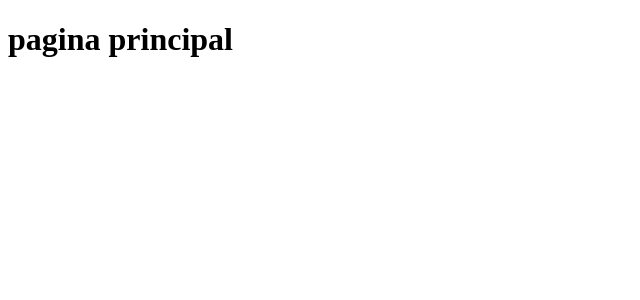
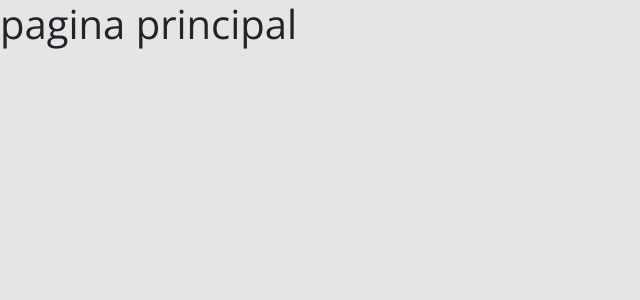
Before and after one commit to ViniciusTechnology/dsmoviefull, a React (Create React App) app in the folder frontend/: page / in a window 1280 px wide. Shown: the top 300 px of the page, without its empty margins (0-640 px from the left). Built offline with nearby package versions, Linux system fonts and the light colour scheme.

Commit message:
bootstrap

```diff
--- a/frontend/package.json
+++ b/frontend/package.json
@@ -10,6 +10,7 @@
     "@types/node": "^16.7.13",
     "@types/react": "^18.0.0",
     "@types/react-dom": "^18.0.0",
+    "bootstrap": "5.1.3",
     "react": "^18.1.0",
     "react-dom": "^18.1.0",
     "react-scripts": "5.0.1",
--- a/frontend/src/App.tsx
+++ b/frontend/src/App.tsx
@@ -1,3 +1,6 @@
+import 'bootstrap/dist/css/bootstrap.css';
+import './index.css';
+
 function App() {
   return (
     <h1>pagina principal</h1>
--- /dev/null
+++ b/frontend/src/index.css
@@ -0,0 +1,19 @@
+@import url('https://fonts.googleapis.com/css2?family=Open+Sans:wght@400;700&display=swap');
+
+:root {
+  --color-primary: #4D41C0;
+}
+
+* {
+    box-sizing: border-box;
+    font-family: 'Open Sans', sans-serif;
+}
+
+html, body {
+    background-color: #E5E5E5;
+}
+
+a, a:hover {
+  text-decoration: none;
+  color: unset;
+}
```
Also changed, not shown: 1 other file (tests, documents, lock files or other folders).
